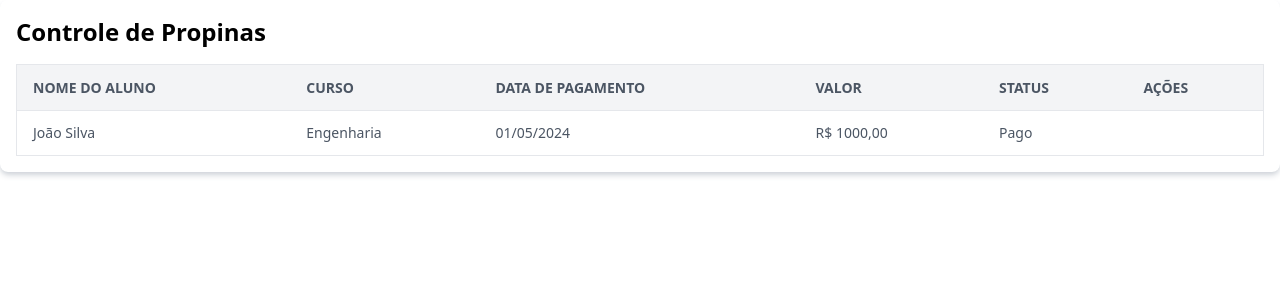
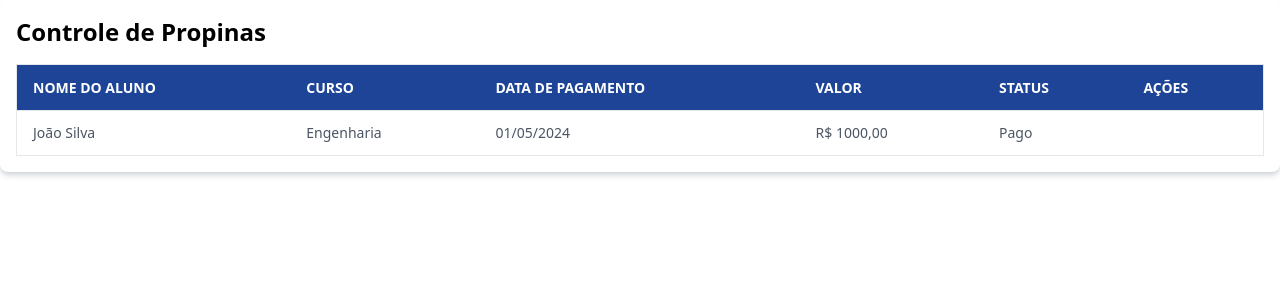
Before and after one commit to leehendrick/EduConnect-UI, a Nuxt app in the folder nuxt-app/: page /students/financas in a window 1280 px wide. Shown: the top 300 px of the page. Built offline with nearby package versions, Linux system fonts and the light colour scheme.

Commit message:
update : refactor financas table

```diff
--- a/nuxt-app/pages/students/financas.vue
+++ b/nuxt-app/pages/students/financas.vue
@@ -9,7 +9,7 @@ definePageMeta({
     <h1 class="text-2xl font-bold mb-4">Controle de Propinas</h1>
     <table class="min-w-full bg-white border border-gray-200">
       <thead>
-      <tr class="w-full bg-gray-100 text-left text-gray-600 uppercase text-sm leading-normal">
+      <tr class="w-full bg-secondary text-left text-white uppercase text-sm leading-normal">
         <th class="py-3 px-4 border-b border-gray-200">Nome do Aluno</th>
         <th class="py-3 px-4 border-b border-gray-200">Curso</th>
         <th class="py-3 px-4 border-b border-gray-200">Data de Pagamento</th>
```
